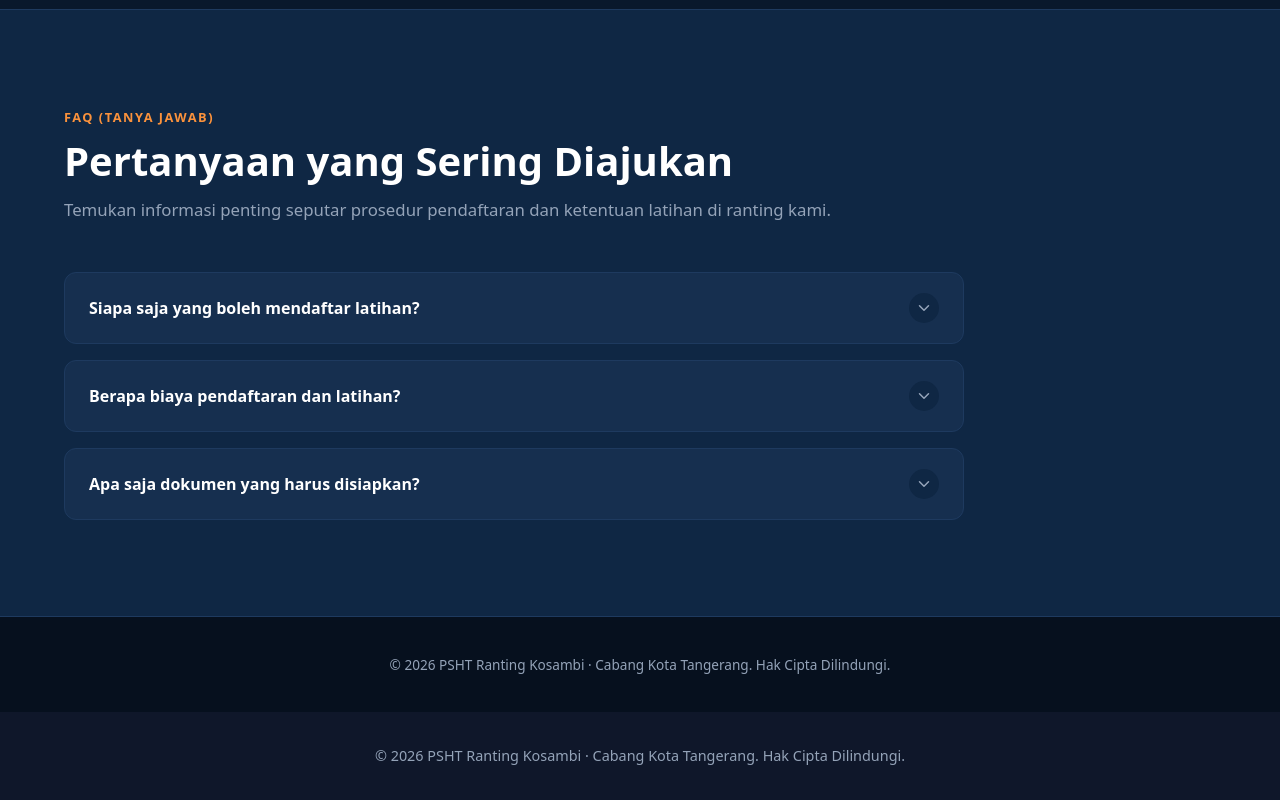
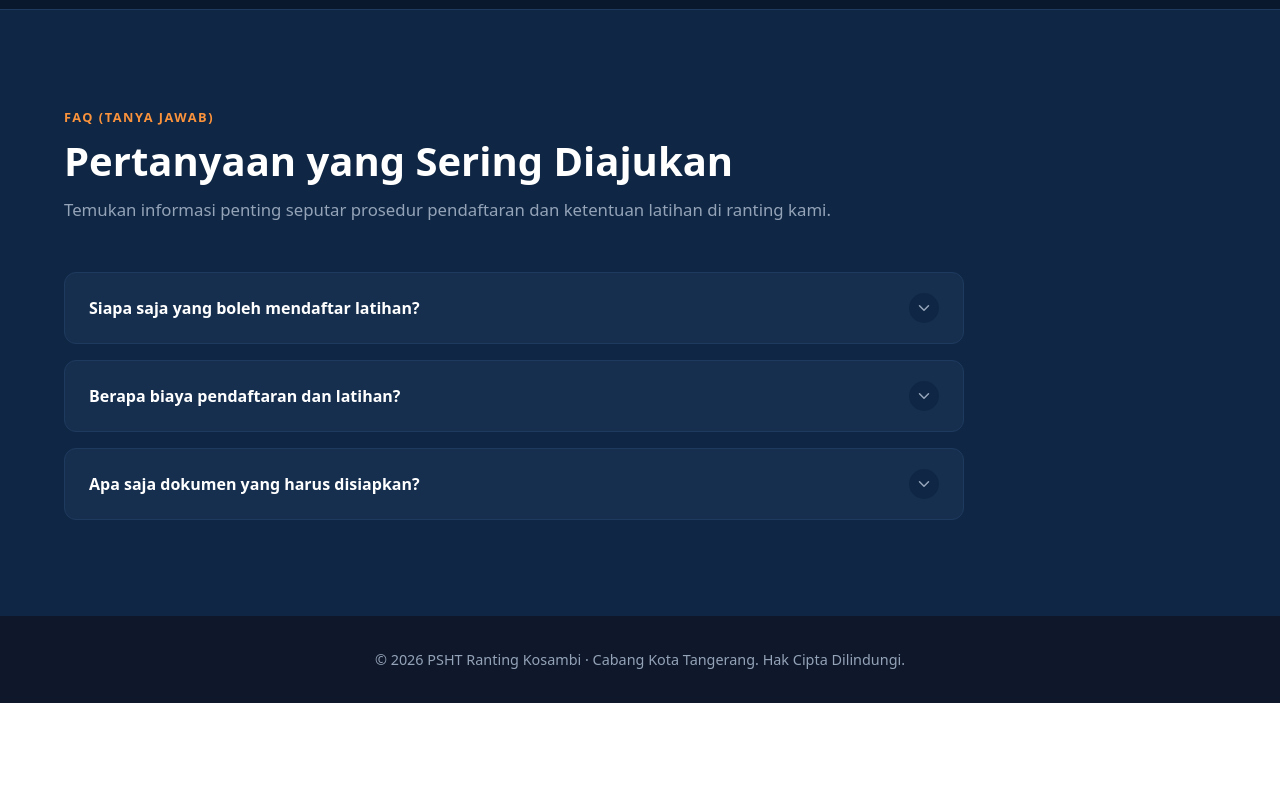
Before and after one commit to fajaralfalich-ux/psht-kosambi-cms., a React (Vite) app: page / in a window 1280 px wide. Shown: the part 2509-3309 px from the top of the page. After the commit the page ends 3212 px from the top, so only its background shows below. Built offline with nearby package versions, Linux system fonts and the light colour scheme.

Commit message:
Remove duplicate footer in Home.jsx

```diff
--- a/src/pages/Home.jsx
+++ b/src/pages/Home.jsx
@@ -500,12 +500,7 @@ export default function Home() {
         </div>
       </section>
 
-      {/* 5. FOOTER */}
-      <footer id="footer" style={styles.footer}>
-        <p style={styles.footerText}>
-          © 2026 PSHT Ranting Kosambi · Cabang Kota Tangerang. Hak Cipta Dilindungi.
-        </p>
-      </footer>
+      {/* Pastikan komponen Footer utama (di App.jsx) memiliki id="footer" agar tombol navigasi tetap berfungsi lancar */}
 
       {/* MODAL DETAIL KARTU */}
       {selectedCard && (
@@ -757,19 +752,6 @@ const styles = {
   },
   chevronWrapper: { backgroundColor: '#0f2744', padding: '6px', borderRadius: '50%', display: 'flex', alignItems: 'center', justifyContent: 'center' },
   accordionBodyDark: { padding: '0 1.5rem 1.25rem 1.5rem', color: '#94a3b8', fontSize: '0.95rem', lineHeight: '1.6' },
-  footer: {
-    backgroundColor: '#06101e',
-    borderTop: '1px solid #1e3a5f',
-    padding: '2.25rem 1rem',
-    textAlign: 'center',
-    width: '100%',
-    boxSizing: 'border-box'
-  },
-  footerText: {
-    color: '#94a3b8',
-    fontSize: '0.85rem',
-    margin: 0
-  },
   modalOverlay: {
     position: 'fixed',
     top: 0,
```
